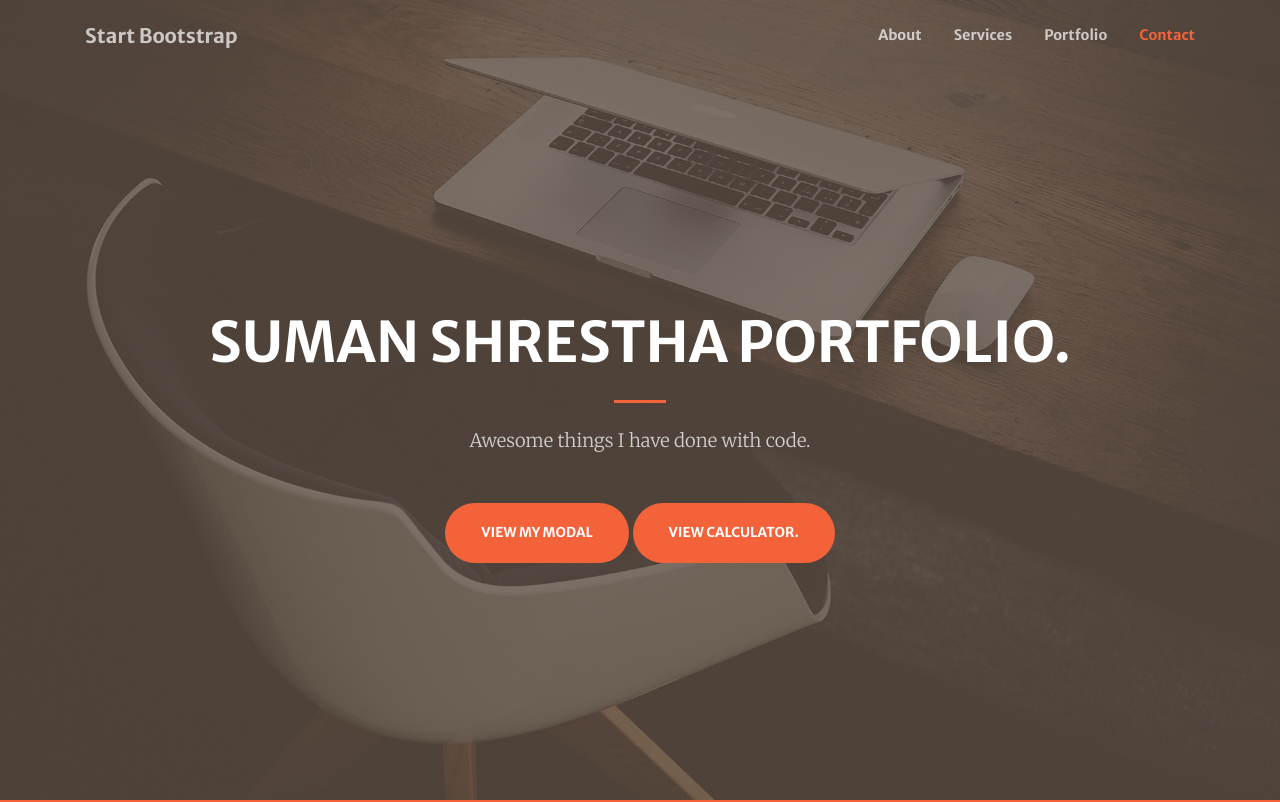
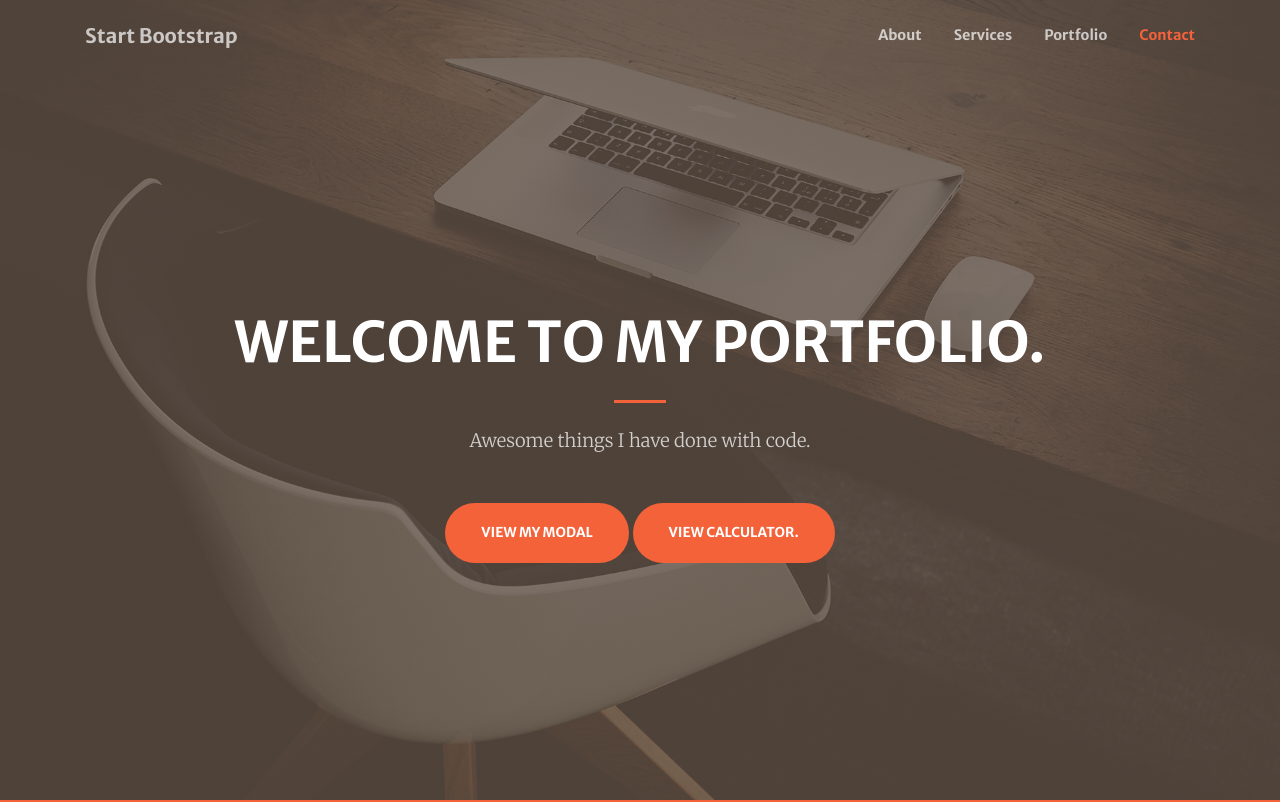
Before and after one commit to sumanshrestha145/sumanshrestha.github.io, a plain HTML site: page index.html in a window 1280 px wide. Shown: the top 802 px of the page. Drawn offline with nearby package versions, Linux system fonts and the light colour scheme.

Commit message:
Update Title

```diff
--- a/index.html
+++ b/index.html
@@ -5,7 +5,7 @@
         <meta name="viewport" content="width=device-width, initial-scale=1, shrink-to-fit=no" />
         <meta name="description" content="" />
         <meta name="author" content="" />
-        <title>Creative - Start Bootstrap Theme</title>
+        <title>Suman Shrestha Portfolio</title>
         <!-- Favicon-->
         <link rel="icon" type="image/x-icon" href="assets/img/favicon.ico" />
         <!-- Font Awesome icons (free version)-->
@@ -39,7 +39,7 @@
             <div class="container h-100">
                 <div class="row h-100 align-items-center justify-content-center text-center">
                     <div class="col-lg-10 align-self-end">
-                        <h1 class="text-uppercase text-white font-weight-bold">Suman Shrestha Portfolio.</h1>
+                        <h1 class="text-uppercase text-white font-weight-bold">Welcome To My Portfolio.</h1>
                         <hr class="divider my-4" />
                     </div>
                     <div class="col-lg-8 align-self-baseline">
```
